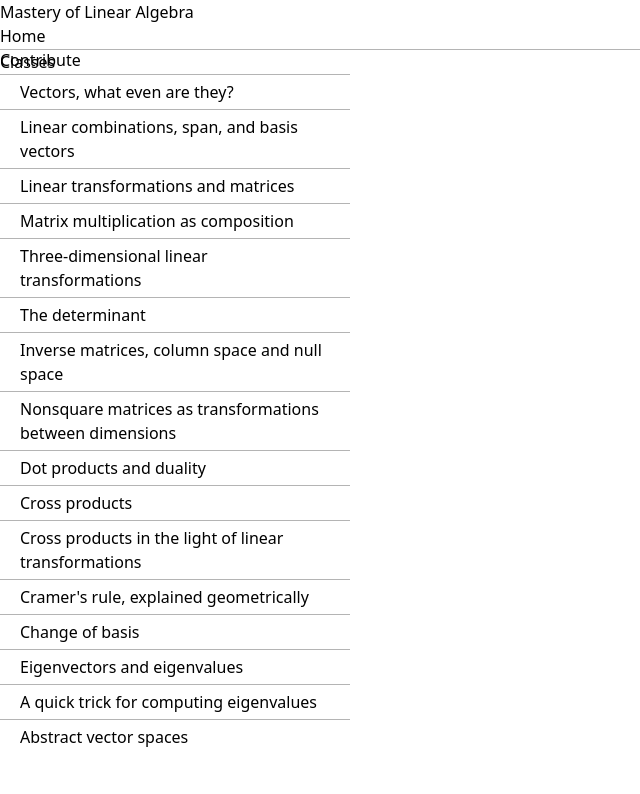
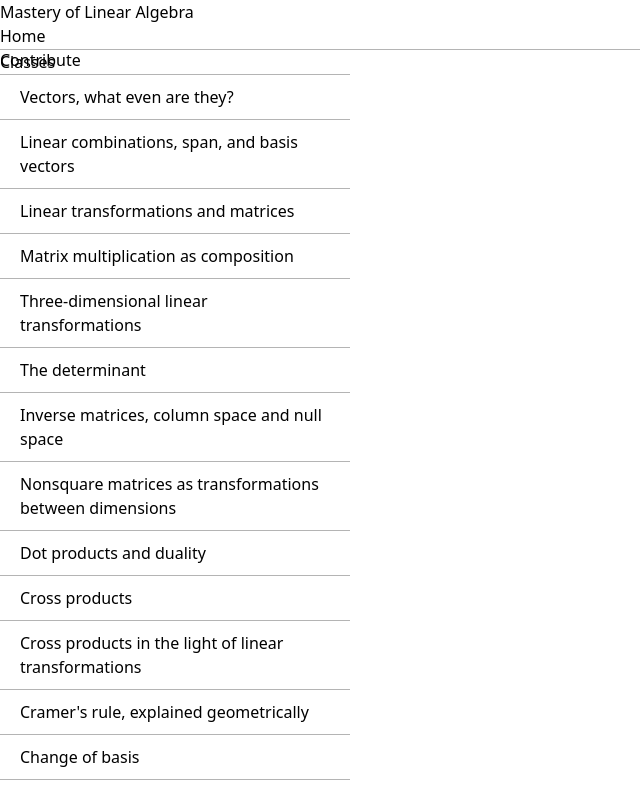
Before and after one commit to ademar-lab/mastery-of-linear-agebra, a React (Vite) app: page /classes in a window 1280 px wide. Shown: the top 794 px of the page, without its empty margins (0-640 px from the left). Built offline with nearby package versions, Linux system fonts and the light colour scheme.

Commit message:
The buttons have a better design

```diff
--- a/src/components/navbar/index.jsx
+++ b/src/components/navbar/index.jsx
@@ -10,7 +10,7 @@ const Navbar = () => {
 				<li className='cursor-pointer'>
 					<a href='/'>Home</a>
 				</li>
-				<li className='cursor-pointer px-2 py-1 bg-black text-white rounded-2xl'>
+				<li className='cursor-pointer px-2 py-1 bg-black text-white border-2 border-black rounded-2xl hover:bg-white hover:text-black'>
 					<a href='/'>Contribute</a>
 				</li>
 			</ul>
--- a/src/components/sidebar/index.jsx
+++ b/src/components/sidebar/index.jsx
@@ -9,10 +9,10 @@ const Sidebar = () => {
 		<div className='flex flex-col gap-4 fixed left-0 p-2 text-xl bg-slate-100 sidebar'>
 			<p className='self-center text-4xl'>Classes</p>
 			<nav>
-				<ul className='flex flex-col gap-2 classes'>
+				<ul className='flex flex-col classes'>
 					{classes.map(element =>
-						<li className='text-base'>
-							<a href="/">{element}</a>
+						<li className='text-base cursor-pointer hover:bg-black hover:text-white'>
+							<p>{element}</p>
 						</li>
 					)}
 				</ul>
--- a/src/components/sidebar/styles.css
+++ b/src/components/sidebar/styles.css
@@ -5,6 +5,6 @@
 }
 
 .classes li {
-    padding: 5px 20px;
+    padding: 10px 20px;
     border-top: 1px solid #b4b4b4;
 }
```
